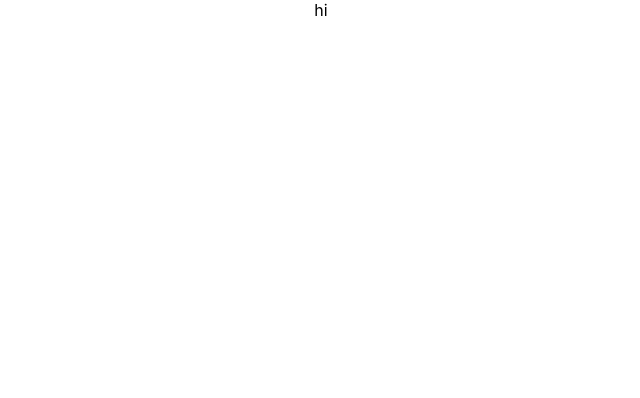
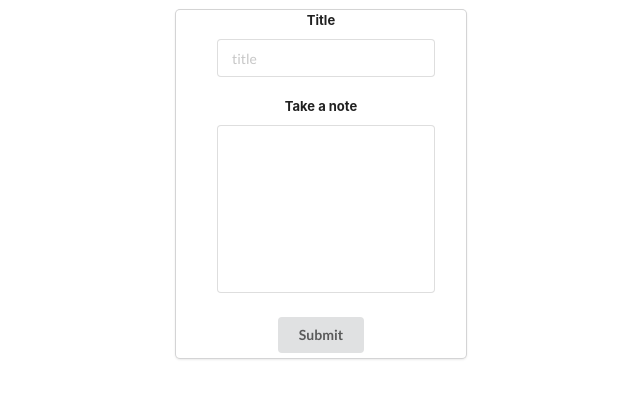
Before and after one commit to AtaliaM/KEEP-frontend, a React (Create React App) app: page / in a window 1280 px wide. Shown: the top 398 px of the page, without its empty margins (319-959 px from the left). Built offline with nearby package versions, Linux system fonts and the light colour scheme.

Commit message:
added form for note

```diff
--- a/public/index.html
+++ b/public/index.html
@@ -15,6 +15,8 @@
       user's mobile device or desktop. See https://developers.google.com/web/fundamentals/web-app-manifest/
     -->
     <link rel="manifest" href="%PUBLIC_URL%/manifest.json" />
+    <link rel="stylesheet" href="https://cdnjs.cloudflare.com/ajax/libs/semantic-ui/2.4.1/semantic.min.css" integrity="sha512-8bHTC73gkZ7rZ7vpqUQThUDhqcNFyYi2xgDgPDHc+GXVGHXq+xPjynxIopALmOPqzo9JZj0k6OqqewdGO3EsrQ==" crossorigin="anonymous" />
+    <link rel="stylesheet" href="https://cdnjs.cloudflare.com/ajax/libs/font-awesome/5.14.0/css/all.min.css" integrity="sha512-1PKOgIY59xJ8Co8+NE6FZ+LOAZKjy+KY8iq0G4B3CyeY6wYHN3yt9PW0XpSriVlkMXe40PTKnXrLnZ9+fkDaog==" crossorigin="anonymous" />
     <!--
       Notice the use of %PUBLIC_URL% in the tags above.
       It will be replaced with the URL of the `public` folder during the build.
--- a/src/components/App/App.js
+++ b/src/components/App/App.js
@@ -1,5 +1,7 @@
 import React from 'react';
 import './App.css';
+// import NotesPage from '../NotesPage/NotesPage';
+import NoteForm from '../NoteForm/NoteForm';
 
 class App extends React.Component {
 
@@ -8,7 +10,8 @@ class App extends React.Component {
     console.log(process.env.NODE_ENV)
     return (
       <div className="App">
-       hi
+       {/* <NotesPage/> */}
+       <NoteForm/>
       </div>
     );
   }
--- /dev/null
+++ b/src/components/NoteForm/NoteForm.css
@@ -0,0 +1,20 @@
+.ui.card:first-child {
+    margin-top: 10px;
+}
+
+.ui.form {
+    margin: auto;
+}
+
+.ui.form textarea {
+    resize: none;
+    margin: 5px;
+}
+
+.ui.form input:not([type]), .ui.form input[type=date], .ui.form input[type=datetime-local], .ui.form input[type=email], .ui.form input[type=file], .ui.form input[type=number], .ui.form input[type=password], .ui.form input[type=search], .ui.form input[type=tel], .ui.form input[type=text], .ui.form input[type=time], .ui.form input[type=url] {
+    margin: 5px;
+}
+
+.ui.button {
+    margin: 5px;
+}
--- /dev/null
+++ b/src/components/NoteForm/NoteForm.js
@@ -0,0 +1,25 @@
+import React from 'react';
+import './NoteForm.css';
+
+class NoteForm extends React.Component {
+
+    render() {
+        return (
+            <div className="ui centered card">
+            <form className="ui form">
+                <div className="field">
+                    <label>Title</label>
+                    <input type="text" name="first-name" placeholder="title"/>
+                </div>
+                <div className="field">
+                    <label>Take a note</label>
+                    <textarea type="text" name="last-name"/>
+                </div>
+                <button className="ui button" type="submit">Submit</button>
+            </form>
+            </div>
+        )
+    }
+}
+
+export default NoteForm;
--- /dev/null
+++ b/src/components/NotesPage/NotesPage.js
@@ -0,0 +1,27 @@
+import React from 'react';
+
+class NotesPage extends React.Component {
+
+    renderNotes = async() => {
+        //render all existing notes
+    }
+
+    render() {
+        return (
+            <div class="ui four column grid">
+                <div class="row">
+                    <div class="column">h</div>
+                    <div class="column">h</div>
+                    <div class="column">h</div>
+                </div>
+                <div class="column">h</div>
+                <div class="column">h</div>
+                <div class="column">h</div>
+                <div class="column">h</div>
+            </div>
+        )
+    }
+
+}
+
+export default NotesPage;
```
